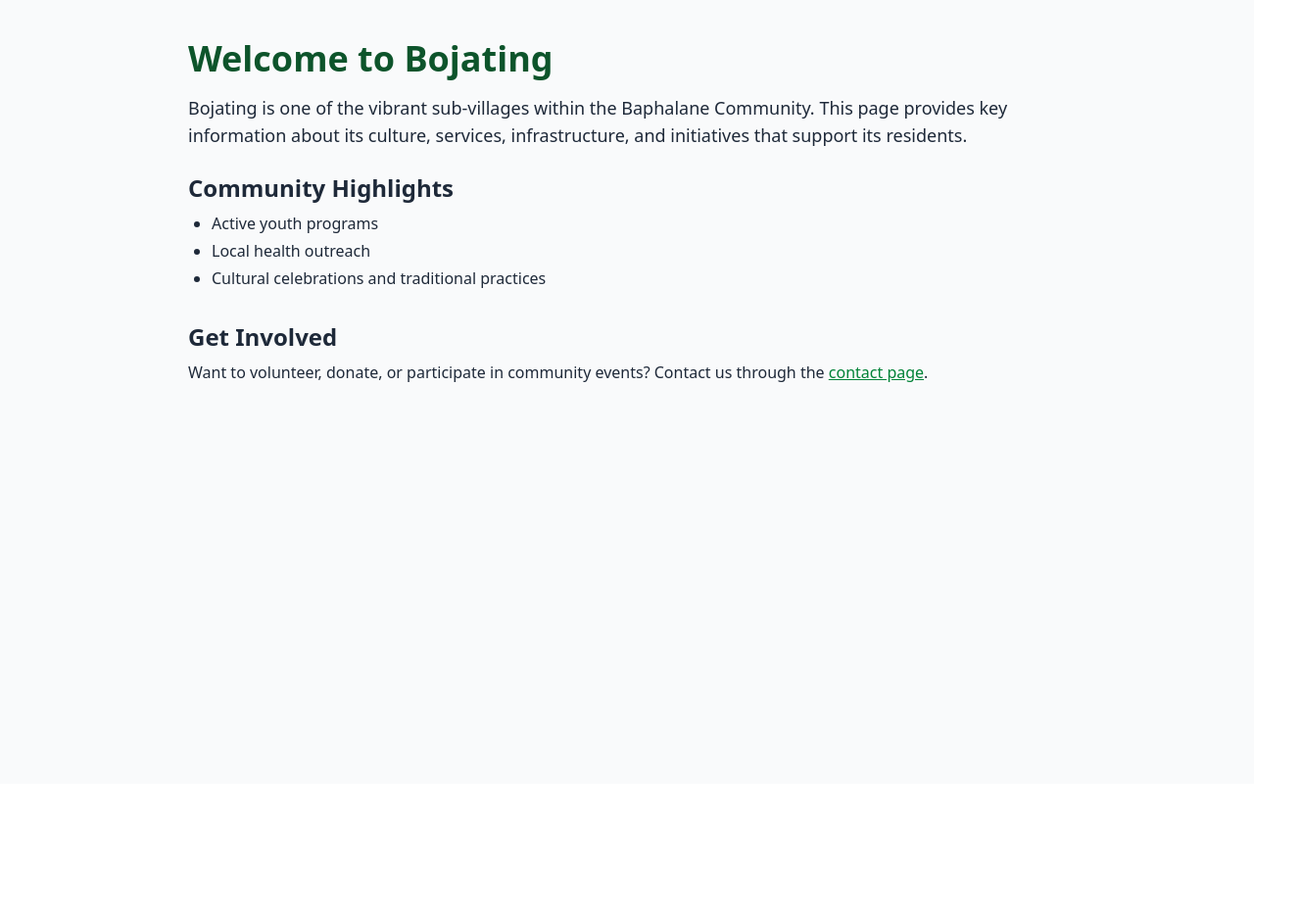
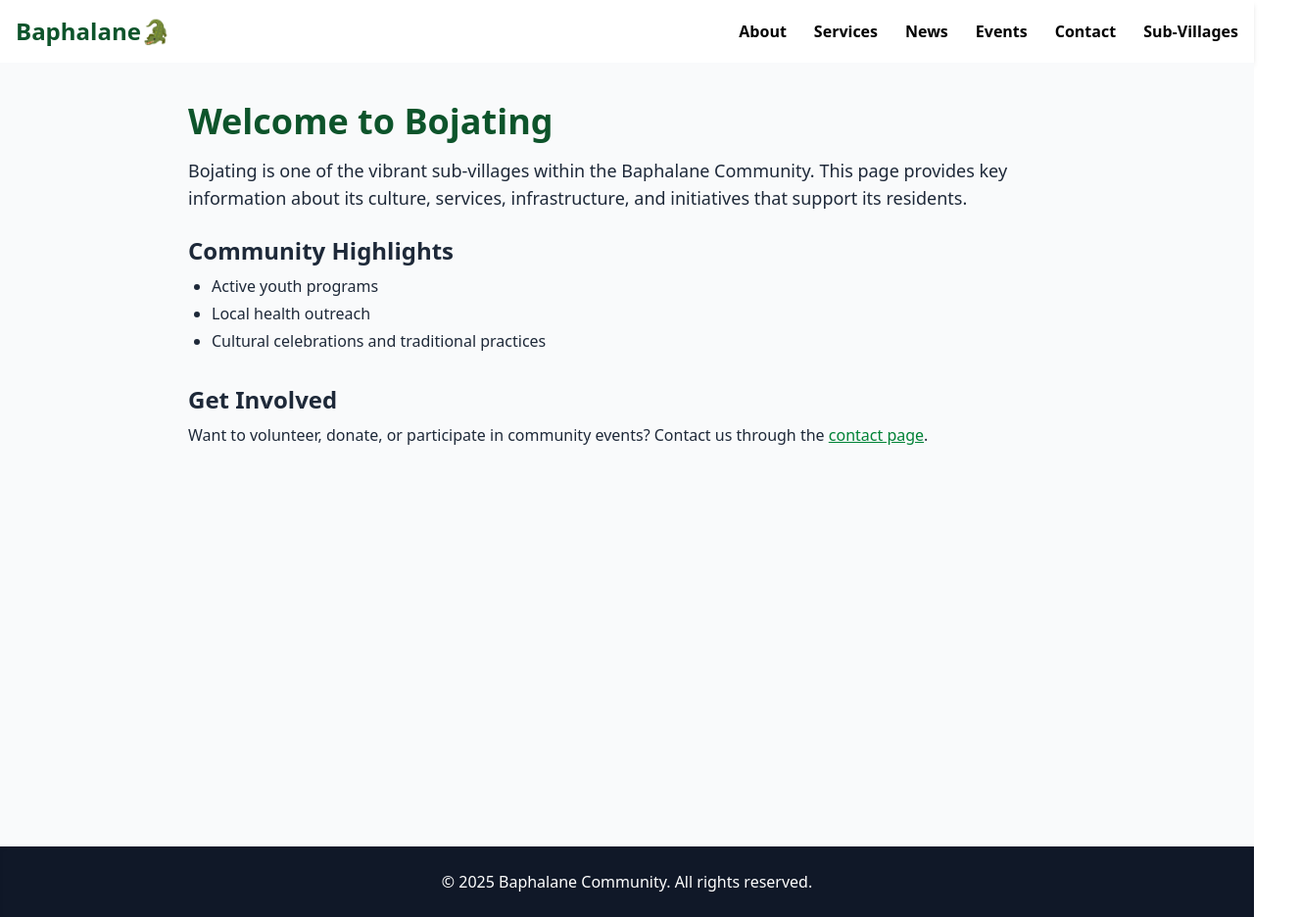
Before and after one commit to RXA8/Baphalane, a Next.js app in the folder baphalane/: page /bojating in a window 1280 px wide. Shown: the whole page at 98% size, 1327 px wide, since content can reach past the window. Before the commit the page ends 800 px from the top, so only its background shows below. Built offline with nearby package versions, Linux system fonts and the light colour scheme.

Commit message:
Added page for Bojating and made the navbar and footer component files so that one edit changes all uses across every page/ code reuse reduction

```diff
--- a/baphalane/src/app/bojating/page.tsx
+++ b/baphalane/src/app/bojating/page.tsx
@@ -1,6 +1,7 @@
 import Head from 'next/head';
 import Link from 'next/link';
-
+import Navbar from '../../components/Navbar';
+import Footer  from '../../components/Footer';
 export default function Bojating() {
   return (
     <>
@@ -8,6 +9,9 @@ export default function Bojating() {
         <title>Bojating | Baphalane Community</title>
         <meta name="description" content="Information about the Bojating sub-village in Ramokokastad." />
       </Head>
+
+      <Navbar />
+
 
       <main className="min-h-screen px-6 py-10 bg-gray-50 text-gray-800">
         <div className="max-w-4xl mx-auto">
@@ -36,6 +40,8 @@ export default function Bojating() {
           </section>
         </div>
       </main>
+
+      <Footer />
     </>
   );
 }
--- a/baphalane/src/app/page.tsx
+++ b/baphalane/src/app/page.tsx
@@ -1,4 +1,7 @@
 "use client";
+
+import Navbar from "../components/Navbar";
+import Footer from "../components/Footer";
 import { supabase } from "../../lib/supabase";
 
 import NewsCarousel from '../components/NewsCarousel'
@@ -9,8 +12,6 @@ import { useState } from "react";
 import { Button } from "@/components/ui/button";
 import { Card, CardContent } from "@/components/ui/card";
 import { Input } from "@/components/ui/input";
-import { Menu, X } from "lucide-react";
-import Link from "next/link";
 import { ChevronLeft, ChevronRight } from "lucide-react";
 import { useRef } from "react";
 
@@ -27,11 +28,9 @@ const services = [
 
 
 export default function HomePage() {
-  const [subDropdownOpen, setSubDropdownOpen] = useState(false);
 
   const scrollRef = useRef<HTMLDivElement | null>(null);
 
-  const [menuOpen, setMenuOpen] = useState(false);
   const [name, setName] = useState("");
   const [email, setEmail] = useState("");
   const [category, setCategory] = useState("");
@@ -78,66 +77,7 @@ export default function HomePage() {
       >
 
         <div className="">
-          {/* Header */}
-          <header className="shadow-md sticky top-0 z-50" style={{ backgroundColor: 'rgba(255, 255, 255, 0.85)' }}>
-            <div className="container mx-auto px-4 py-4 flex items-left justify-between">
-              <h1 className="text-2xl font-bold text-green-900">Baphalane🐊</h1>
-              <nav className="hidden md:flex gap-7 text-black font-semibold items-center">
-                <Link href="#about" className="hover:text-green-700">About</Link>
-                <Link href="#services" className="hover:text-green-700">Services</Link>
-                <Link href="#news" className="hover:text-green-700">News</Link>
-                <Link href="#events" className="hover:text-green-700">Events</Link>
-                <Link href="#contact" className="hover:text-green-700">Contact</Link>
-
-                {/* Hover-based Dropdown */}
-                <div className="relative group">
-                  <button className="hover:text-green-700 focus:outline-none">
-                    Sub-Villages
-                  </button>
-                  <div className="absolute left-0 mt-2 w-40 bg-white shadow-lg rounded-md opacity-0 group-hover:opacity-100 invisible group-hover:visible transition-all duration-200 z-20">
-                    <Link href="#phadi" className="block px-4 py-2 hover:bg-green-100">Phadi</Link>
-                    <Link href="#mmorogong" className="block px-4 py-2 hover:bg-green-100">Mmorogong</Link>
-                    <Link href="/bojating" className="block px-4 py-2 hover:bg-green-100">Bojating</Link>
-                    <Link href="#phalane" className="block px-4 py-2 hover:bg-green-100">Phalane</Link>
-                  </div>
-                </div>
-              </nav>
-
-              <button className="md:hidden text-blue" onClick={() => setMenuOpen(!menuOpen)}>
-                {menuOpen ? <X /> : <Menu />}
-              </button>
-            </div>
-
-            {/* Mobile Dropdown */}
-            {menuOpen && (
-            <div className="md:hidden bg-white px-4 py-2 space-y-2 text-black">
-              <Link href="#about" className="block">About</Link>
-              <Link href="#services" className="block">Services</Link>
-              <Link href="#news" className="block">News</Link>
-              <Link href="#events" className="block">Events</Link>
-              <Link href="#contact" className="block">Contact</Link>
-
-              {/* Mobile Sub-Villages Dropdown */}
-              <div>
-                <button
-                  onClick={() => setSubDropdownOpen(!subDropdownOpen)}
-                  className="block w-full text-left font-semibold text-black py-2 hover:bg-green-100"
-                >
-                  Sub-Villages
-                </button>
-                {subDropdownOpen && (
-                  <div className="ml-0 space-y-1">
-                    <Link href="/phadi" className="block px-4 py-2 hover:bg-green-100">Phadi</Link>
-                    <Link href="/mmorogong" className="block px-4 py-2 hover:bg-green-100">Mmorogong</Link>
-                    <Link href="/bojating" className="block px-4 py-2 hover:bg-green-100">Bojating</Link>
-                    <Link href="/phalane" className="block px-4 py-2 hover:bg-green-100">Phalane</Link>
-                  </div>
-                )}
-              </div>
-            </div>
-          )}
-
-          </header>
+          <Navbar />
 
 
           {/* Hero Section */}
@@ -399,9 +339,7 @@ export default function HomePage() {
 
 
       {/* Footer */}
-      <footer className="bg-gray-800 text-white py-6 text-center">
-        <p>&copy; {new Date().getFullYear()} Baphalane Community. All rights reserved.</p>
-      </footer>
+      <Footer />
     </div>
   );
 }
--- /dev/null
+++ b/baphalane/src/components/Footer.tsx
@@ -0,0 +1,7 @@
+export default function Footer() {
+    return (
+      <footer className="bg-gray-900 py-6 shadow-inner text-center text-white">
+        <p>&copy; {new Date().getFullYear()} Baphalane Community. All rights reserved.</p>
+      </footer>
+    );
+  }
--- /dev/null
+++ b/baphalane/src/components/Navbar.tsx
@@ -0,0 +1,78 @@
+"use client";
+
+import { useState } from "react";
+import Link from "next/link";
+import { Menu, X } from "lucide-react";
+
+export default function Navbar() {
+  const [menuOpen, setMenuOpen] = useState(false);
+    const [subDropdownOpen, setSubDropdownOpen] = useState(false);
+
+  return (
+    <header
+      className="shadow-md top-0 z-50"
+      style={{ backgroundColor: "rgba(255, 255, 255, 0.85)" }}
+    >
+      <div className="container mx-auto px-4 py-4 flex items-center justify-between">
+        <h1 className="text-2xl font-bold text-green-900">Baphalane🐊</h1>
+
+        {/* Desktop Navigation */}
+        <nav className="hidden md:flex gap-7 text-black font-semibold items-center">
+          <Link href="#about" className="hover:text-green-700">About</Link>
+          <Link href="#services" className="hover:text-green-700">Services</Link>
+          <Link href="#news" className="hover:text-green-700">News</Link>
+          <Link href="#events" className="hover:text-green-700">Events</Link>
+          <Link href="#contact" className="hover:text-green-700">Contact</Link>
+
+          {/* Hover-based Dropdown */}
+          <div className="relative group">
+            <button className="hover:text-green-700 focus:outline-none">
+              Sub-Villages
+            </button>
+            <div className="absolute left-0 mt-2 w-40 bg-white shadow-lg rounded-md opacity-0 invisible group-hover:opacity-100 group-hover:visible transition-all duration-200 z-20">
+              <Link href="#phadi" className="block px-4 py-2 hover:bg-green-100">Phadi</Link>
+              <Link href="#mmorogong" className="block px-4 py-2 hover:bg-green-100">Mmorogong</Link>
+              <Link href="/bojating" className="block px-4 py-2 hover:bg-green-100">Bojating</Link>
+              <Link href="#phalane" className="block px-4 py-2 hover:bg-green-100">Phalane</Link>
+            </div>
+          </div>
+        </nav>
+
+        {/* Mobile Toggle */}
+        <button className="md:hidden text-blue" onClick={() => setMenuOpen(!menuOpen)}>
+          {menuOpen ? <X /> : <Menu />}
+        </button>
+      </div>
+
+      {/* Mobile Menu */}
+      {menuOpen && (
+  <div className="md:hidden bg-white px-4 py-2 space-y-2 text-black">
+        <Link href="#about" className="block">About</Link>
+        <Link href="#services" className="block">Services</Link>
+        <Link href="#news" className="block">News</Link>
+        <Link href="#events" className="block">Events</Link>
+        <Link href="#contact" className="block">Contact</Link>
+
+        {/* Toggleable Mobile Dropdown */}
+        <div>
+        <button
+            className="font-semibold w-full text-left"
+            onClick={() => setSubDropdownOpen(!subDropdownOpen)}
+        >
+            Sub-Villages
+        </button>
+        {subDropdownOpen && (
+            <div className="pl-4 mt-1 space-y-1">
+            <Link href="#phadi" className="block">Phadi</Link>
+            <Link href="#mmorogong" className="block">Mmorogong</Link>
+            <Link href="/bojating" className="block">Bojating</Link>
+            <Link href="#phalane" className="block">Phalane</Link>
+            </div>
+        )}
+        </div>
+    </div>
+    )}
+
+    </header>
+  );
+}
```
